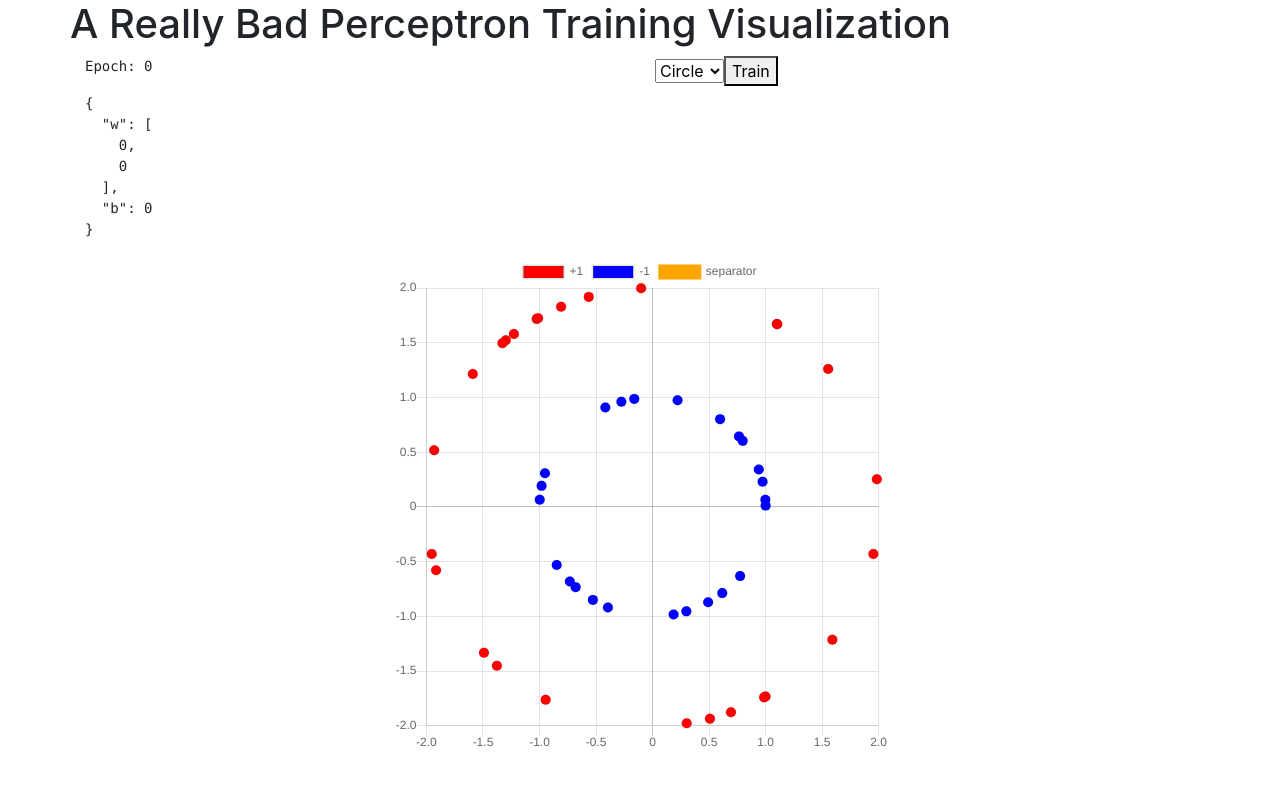
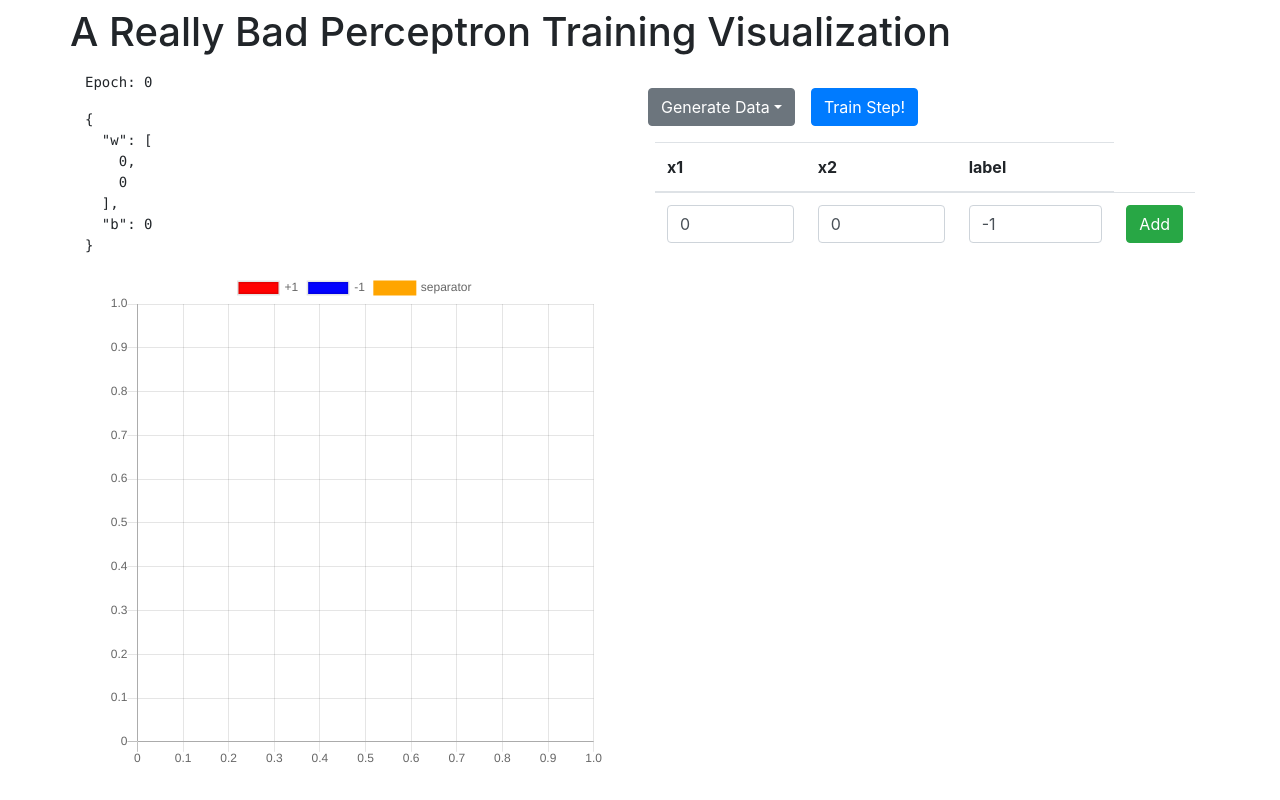
Before and after one commit to jasmaa/perceptron-training-visualizer, a React (Create React App) app: page / in a window 1280 px wide. Built offline with nearby package versions, Linux system fonts and the light colour scheme.

Commit message:
Split data generation to component. Add point entry

```diff
--- a/src/App.js
+++ b/src/App.js
@@ -1,30 +1,27 @@
 import React, { useState, useEffect } from 'react';
-import { Container, Row, Col } from 'reactstrap';
+import { Container, Row, Col, Button } from 'reactstrap';
 import Chart from 'chart.js';
+import PointEntry from './components/PointEntry';
+import DataGenerator from './components/DataGenerator';
 import { trainStep } from './utils/train';
+import { generateData } from './utils/generate';
 
 let chart;
 const nData = 50;
 
 export default function App() {
-  const [data, setData] = useState(null);
-  const [dataType, setDataType] = useState('circle');
+  const [data, setData] = useState([]);
   const [epoch, setEpoch] = useState(0);
   const [planePoints, setPlanePoints] = useState([]);
   const [params, setParams] = useState({ w: [...Array(2)].map(_ => 0), b: 0 }); // assume 2d data
 
-  useEffect(() => {
-    const newData = generateData(dataType);
-    setData(newData);
-  }, []);
-
-  useEffect(() => {
-    const newData = generateData(dataType);
+  const generate = dataType => {
+    const newData = generateData(dataType, nData);
     setEpoch(0);
     setData(newData);
     setPlanePoints([]);
     setParams({ w: [...Array(2)].map(_ => 0), b: 0 });
-  }, [dataType]);
+  }
 
   useEffect(() => {
     if (!data) {
@@ -88,24 +85,6 @@ export default function App() {
     });
   }, [data, planePoints])
 
-  const generateData = type => {
-    switch (type) {
-      case 'linear':
-        return [...Array(nData)].map((_, i) => {
-          return i > nData / 2
-            ? [[Math.random() - 4, Math.random()], -1]
-            : [[Math.random() + 4, Math.random()], 1]
-        });
-      case 'circle':
-        return [...Array(nData)].map((_, i) => {
-          const theta = 2 * Math.PI * Math.random();
-          return i > nData / 2
-            ? [[Math.cos(theta), Math.sin(theta)], -1]
-            : [[2 * Math.cos(theta), 2 * Math.sin(theta)], 1]
-        });
-    }
-  }
-
   const update = () => {
 
     const [w, b] = trainStep(data, [...params.w], params.b);
@@ -133,28 +112,30 @@ export default function App() {
 
   return (
     <Container>
-      <Row>
+      <Row className="my-2">
         <h1>A Really Bad Perceptron Training Visualization</h1>
       </Row>
       <Row>
         <Col>
           <pre>Epoch: {epoch}</pre>
           <pre>{JSON.stringify(params, null, 2)}</pre>
+
+          <div className="d-flex justify-content-center">
+            <div style={{ width: '500px', height: '500px' }}>
+              <canvas id="graph" width="500" height="500"></canvas>
+            </div>
+          </div>
         </Col>
         <Col>
-          <select value={dataType} onChange={e => {
-            setDataType(e.target.value);
-          }}>
-            <option value="linear">Linear</option>
-            <option value="circle">Circle</option>
-          </select>
-          <button onClick={update}>Train</button>
+          <Row className="my-3">
+            <div className="mx-2">
+              <DataGenerator generate={generate} />
+            </div>
+            <Button color="primary" className="mx-2" onClick={update}>Train Step!</Button>
+          </Row>
+
+          <PointEntry data={data} setData={setData} />
         </Col>
-      </Row>
-      <Row className="d-flex justify-content-center">
-        <div style={{ width: '500px', height: '500px' }}>
-          <canvas id="graph" width="500" height="500"></canvas>
-        </div>
       </Row>
     </Container >
   );
--- /dev/null
+++ b/src/components/DataGenerator/index.js
@@ -0,0 +1,23 @@
+import React, { useState } from 'react';
+import { ButtonDropdown, DropdownToggle, DropdownMenu, DropdownItem } from 'reactstrap';
+
+export default function DataGenerator({ generate }) {
+
+  const [isOpen, setIsOpen] = useState(false);
+
+  const toggle = () => {
+    setIsOpen(!isOpen)
+  }
+
+  return (
+    <ButtonDropdown direction="down" isOpen={isOpen} toggle={toggle}>
+      <DropdownToggle caret>
+        Generate Data
+      </DropdownToggle>
+      <DropdownMenu>
+        <DropdownItem onClick={() => generate('linear')}>Linear</DropdownItem>
+        <DropdownItem onClick={() => generate('circle')}> Circle</DropdownItem>
+      </DropdownMenu>
+    </ButtonDropdown>
+  );
+}
--- /dev/null
+++ b/src/components/PointEntry/index.js
@@ -0,0 +1,49 @@
+import React, { useState } from 'react';
+import { Table, Button, Input } from 'reactstrap';
+import style from './style.module.css';
+
+export default function PointEntry({ data, setData }) {
+
+  const [x1, setX1] = useState(0);
+  const [x2, setX2] = useState(0);
+  const [label, setLabel] = useState(-1);
+
+  return (
+    <Table className={style['scroll-table']}>
+      <thead>
+        <tr>
+          <th>x1</th>
+          <th>x2</th>
+          <th>label</th>
+        </tr>
+      </thead>
+      <tbody>
+        {
+          data.map(([x, y], i) => (
+            <tr key={i}>
+              <td>{x[0]}</td>
+              <td>{x[1]}</td>
+              <td>{y}</td>
+              <td><Button color="danger" onClick={() => {
+                setData(curr => {
+                  const newData = [...curr];
+                  newData.splice(i, 1);
+                  console.log(newData);
+                  return newData;
+                })
+              }}>Remove</Button></td>
+            </tr>
+          ))
+        }
+        <tr>
+          <td><Input value={x1} onChange={e => setX1(e.target.value)} /></td>
+          <td><Input value={x2} onChange={e => setX2(e.target.value)} /></td>
+          <td><Input value={label} onChange={e => setLabel(e.target.value)} /></td>
+          <td><Button color="success" onClick={() => {
+            setData(curr => [...curr, [[parseInt(x1), parseInt(x2)], parseInt(label)]])
+          }}>Add</Button></td>
+        </tr>
+      </tbody>
+    </Table>
+  );
+}
--- /dev/null
+++ b/src/components/PointEntry/style.module.css
@@ -0,0 +1,6 @@
+.scroll-table {
+  height: 40rem;
+  display: block;
+  overflow-y:scroll;
+  width: 100%;
+}
--- /dev/null
+++ b/src/utils/generate.js
@@ -0,0 +1,25 @@
+/**
+ * Generate data points
+ *
+ * @param {String} type Type of data to generate
+ * @param {Integer} nData Number of data points
+ */
+export function generateData(type, nData) {
+  switch (type) {
+    case 'linear':
+      return [...Array(nData)].map((_, i) => {
+        return i > nData / 2
+          ? [[Math.random() - 4, Math.random()], -1]
+          : [[Math.random() + 4, Math.random()], 1]
+      });
+    case 'circle':
+      return [...Array(nData)].map((_, i) => {
+        const theta = 2 * Math.PI * Math.random();
+        return i > nData / 2
+          ? [[Math.cos(theta), Math.sin(theta)], -1]
+          : [[2 * Math.cos(theta), 2 * Math.sin(theta)], 1]
+      });
+    default:
+      return [];
+  }
+}
```
